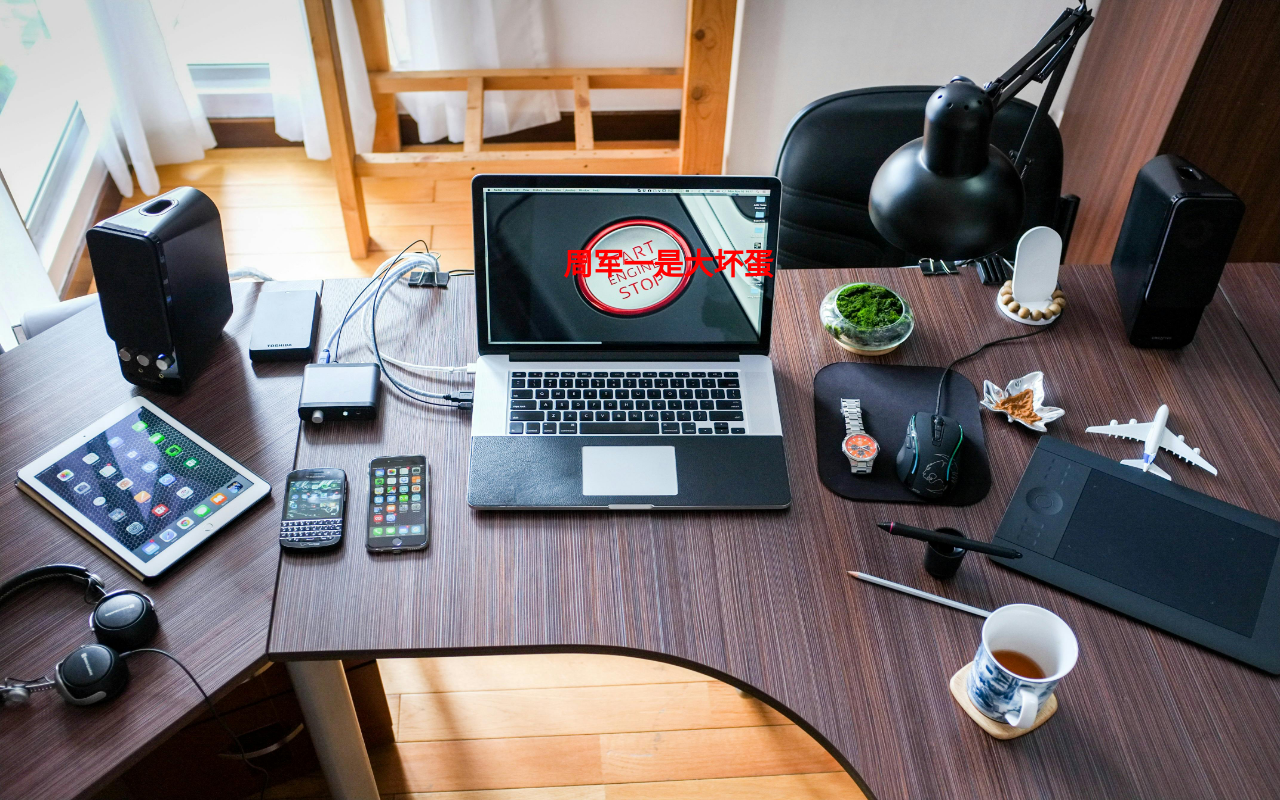
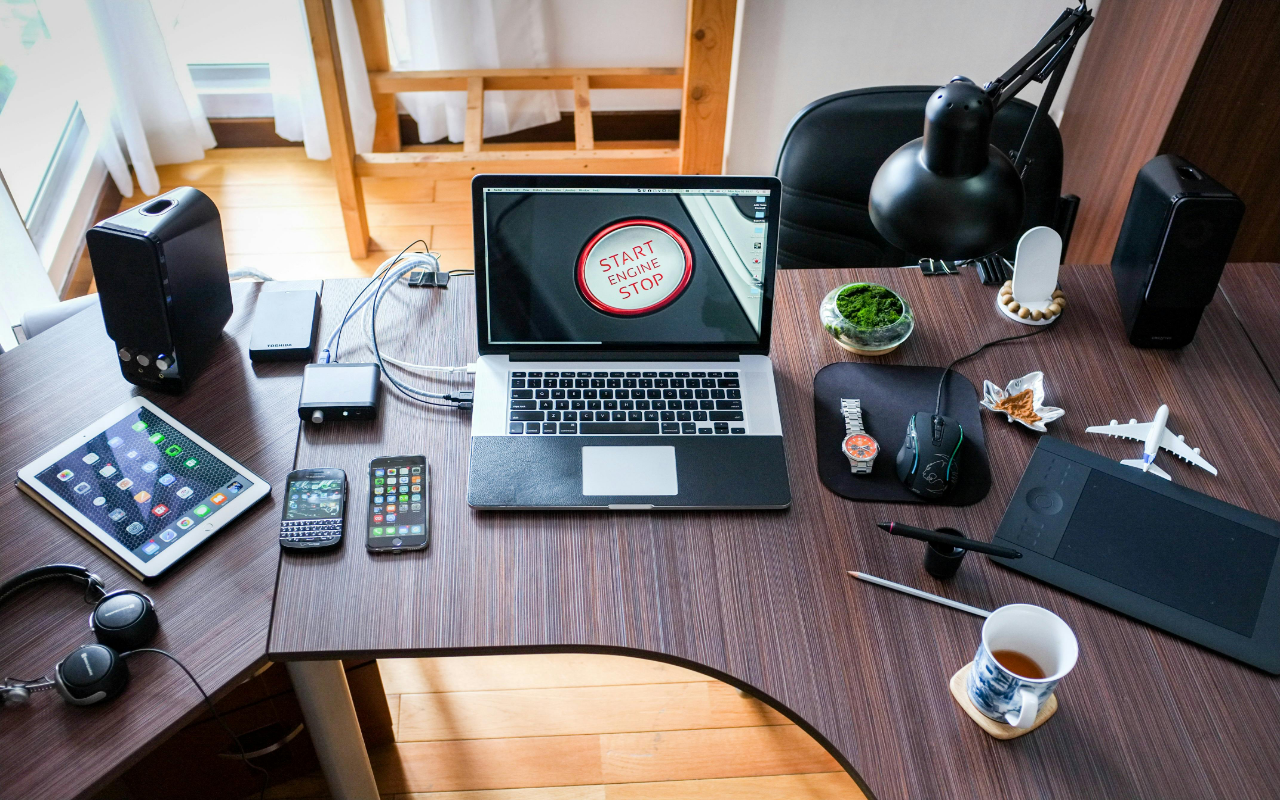
Before and after one commit to zjlindd/ams-vue-server, a Vue app: page / in a window 1280 px wide. Built offline with nearby package versions, Linux system fonts and the light colour scheme.

Commit message:
代码优化

```diff
--- a/src/App.vue
+++ b/src/App.vue
@@ -1,6 +1,6 @@
 <template>
   <div id="app">
-    <div class="title">周军一是大坏蛋</div>
+    <div class="title"></div>
   </div>
 </template>
 
```
